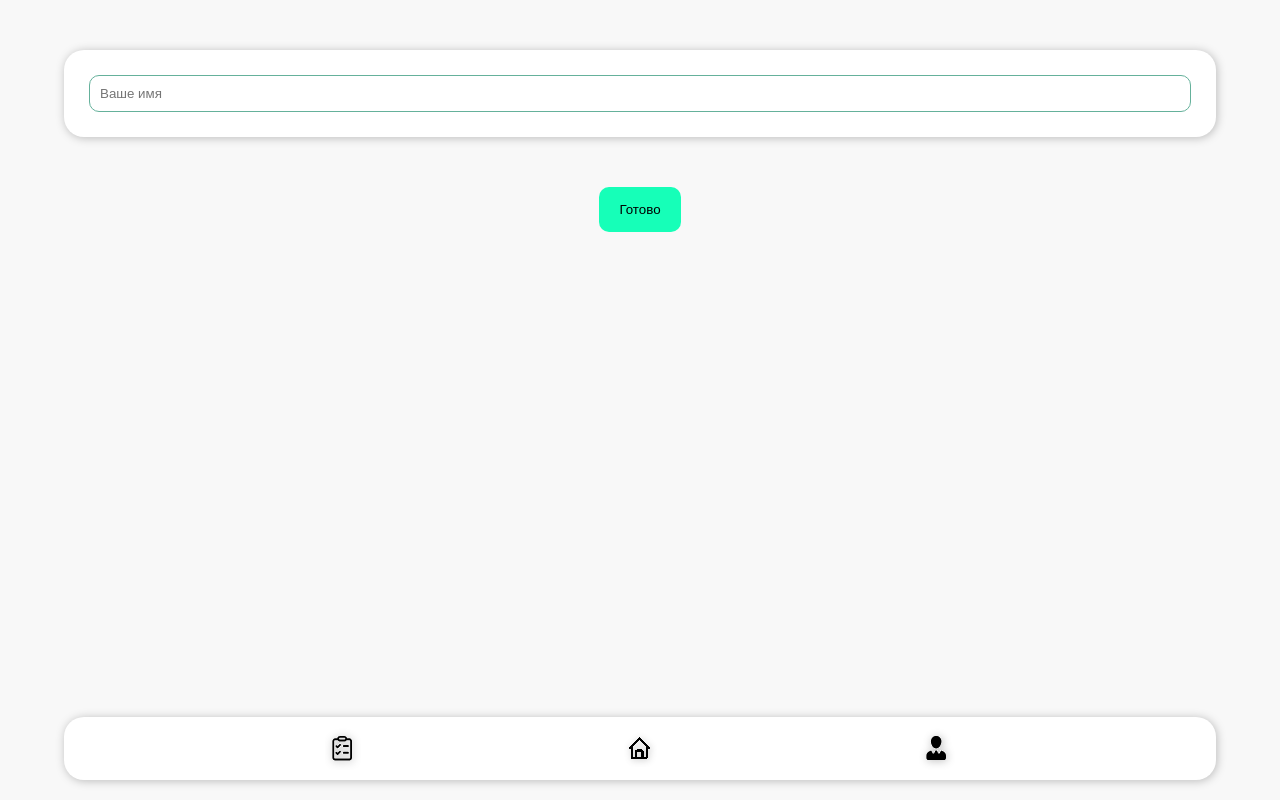
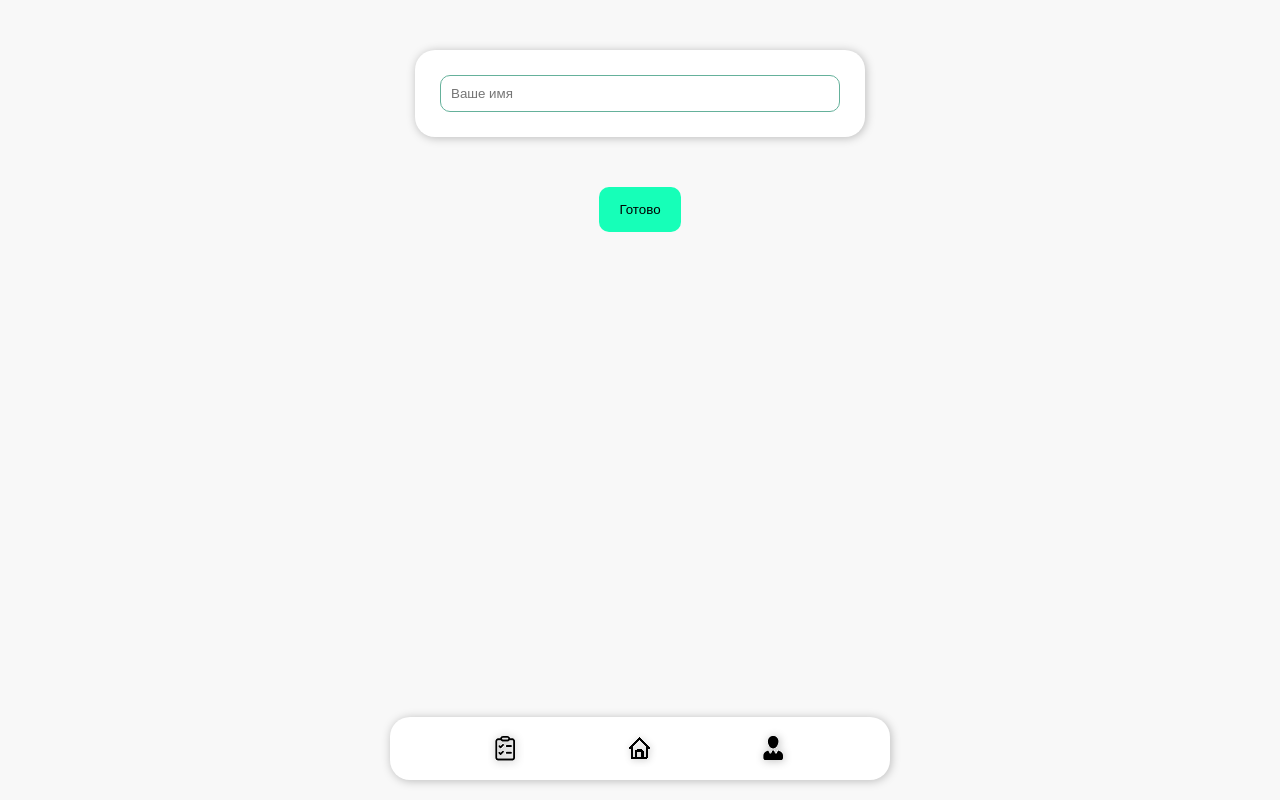
Before and after one commit to ivanio69/hackathon-mf, a Next.js app: page /login in a window 1280 px wide. Built offline with nearby package versions, Linux system fonts and the light colour scheme.

Commit message:
Adapt for Desktop, fix SWR bug on windows

```diff
--- a/styles/globals.css
+++ b/styles/globals.css
@@ -9,6 +9,8 @@ body {
 
 body {
   padding-bottom: 100px;
+  max-width: 500px;
+  margin: 0 auto;
 }
 
 a {
--- a/styles/nav.module.css
+++ b/styles/nav.module.css
@@ -5,12 +5,16 @@
   border-radius: 20px;
   position: fixed;
   bottom: 20px;
-  right: 5%;
+  left: 0;
+  right: 0;
+  margin-left: auto;
+  margin-right: auto;
   display: flex;
   justify-content: space-evenly;
   align-items: center;
   box-shadow: 1px 1px 10px 0px rgba(0, 0, 0, 25%);
   z-index: 69;
+  max-width: 500px;
 }
 
 .svg {
```
Also changed, not shown: .babelrc (added), 2 other files (tests, documents, lock files or other folders).
